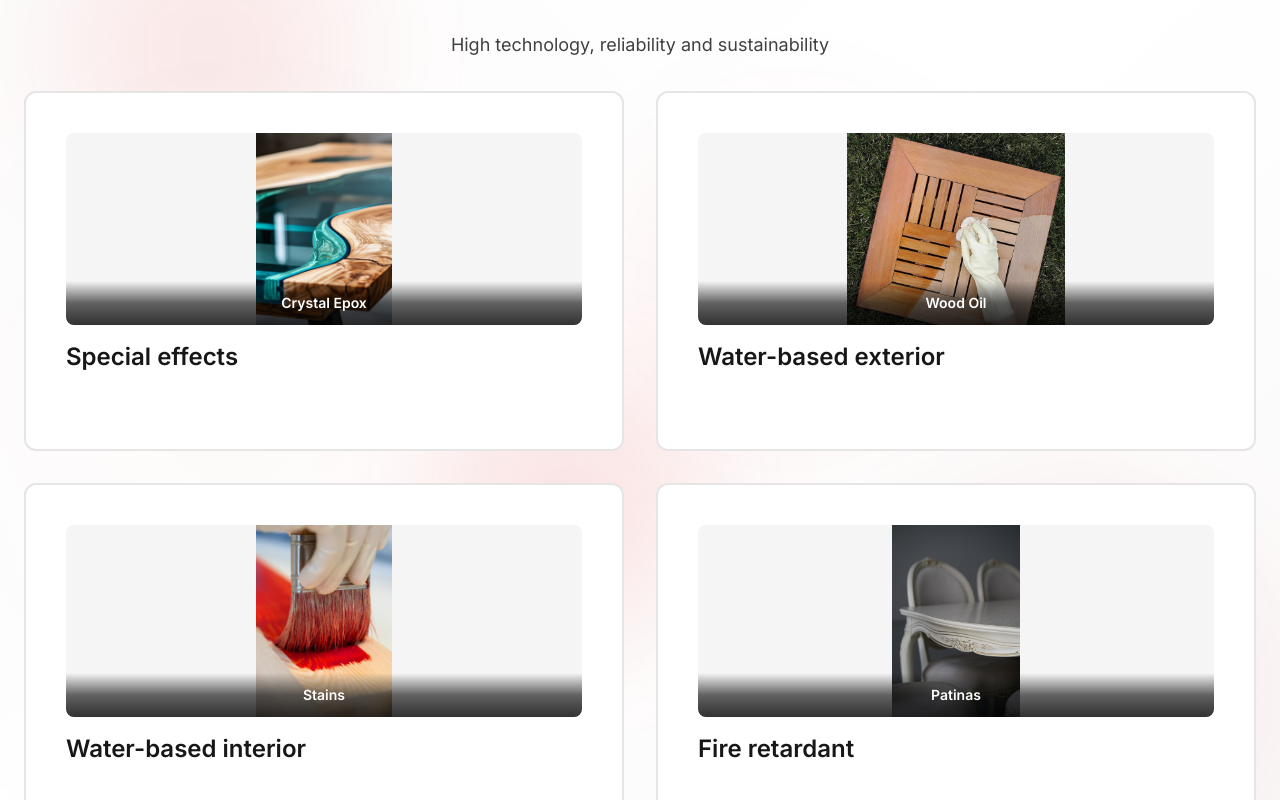
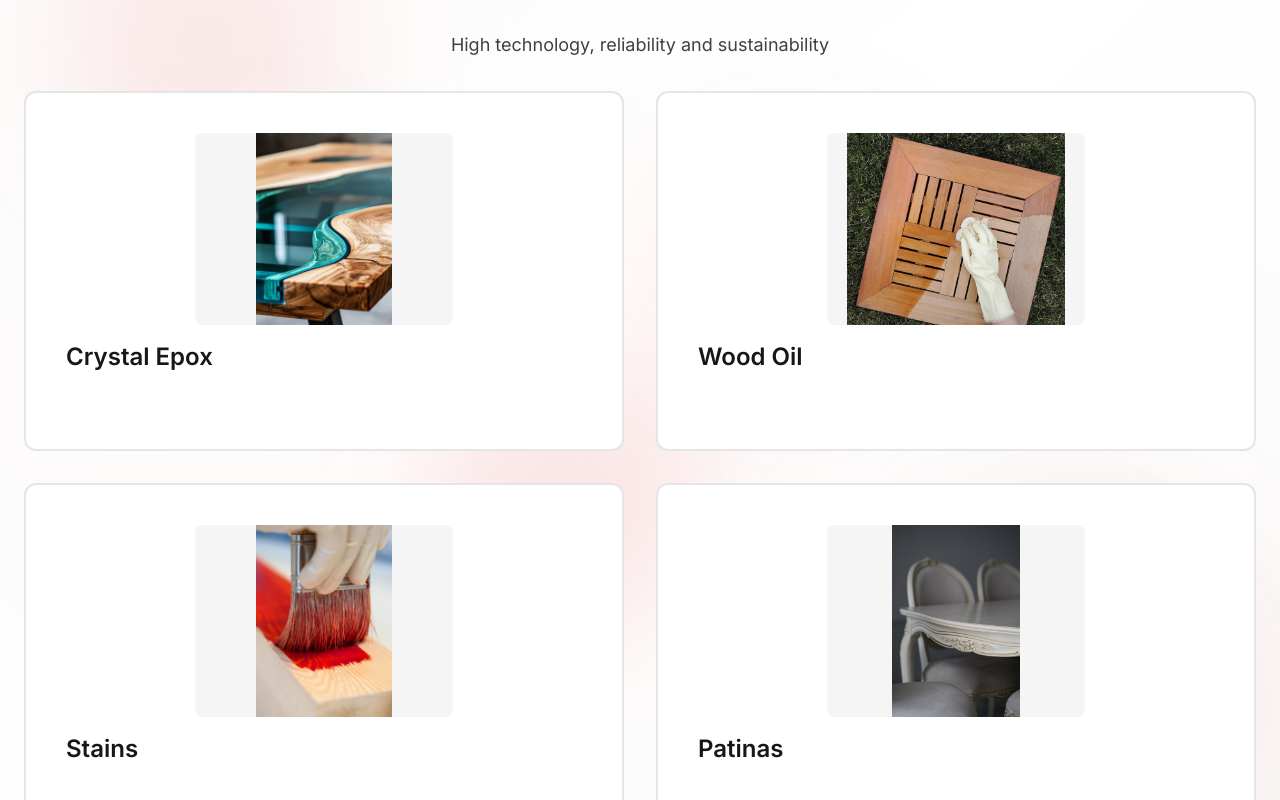
Before and after one commit to levonstepan/VerinLegno.am, a Next.js app: page / in a window 1280 px wide. Shown: the part 920-1720 px from the top of the page. Built offline with nearby package versions, Linux system fonts and the light colour scheme.

Commit message:
Make catalogue image frames narrower (half width) and display catalogue names below images

```diff
--- a/app/components/Products.tsx
+++ b/app/components/Products.tsx
@@ -35,6 +35,16 @@ export function Products({
 }) {
   const [hoveredIndex, setHoveredIndex] = useState<number | null>(null);
   const displayedItems = showAll ? content.items : content.items.slice(0, 4);
+
+  // Helper function to get catalogue name from image path
+  const getCatalogueName = (imagePath: string | undefined): string => {
+    if (!imagePath) return '';
+    if (imagePath.includes('Crystal Epox')) return 'Crystal Epox';
+    if (imagePath.includes('Wood oil')) return 'Wood Oil';
+    if (imagePath.includes('Stains')) return 'Stains';
+    if (imagePath.includes('Patinas')) return 'Patinas';
+    return '';
+  };
 
   return (
     <section id="products" className="pt-8 md:pt-12 pb-4 md:pb-6 bg-white relative overflow-hidden">
@@ -82,23 +92,16 @@ export function Products({
 
                 {/* Catalogue Image or Icon */}
                 {item.image ? (
-                  <div className={`relative z-10 mb-4 ${showAll ? 'h-32' : 'h-40 md:h-48'} rounded-lg overflow-hidden bg-neutral-100 flex items-center justify-center`}>
+                  <div className="relative z-10 mb-4 flex justify-center">
+                    <div className={`${showAll ? 'w-1/2' : 'w-1/2'} ${showAll ? 'h-32' : 'h-40 md:h-48'} rounded-lg overflow-hidden bg-neutral-100 flex items-center justify-center`}>
                       <Image
                         src={item.image}
                         alt={item.name}
                         width={400}
                         height={300}
                         className="w-full h-full object-contain group-hover:scale-105 transition-transform duration-300"
-                      sizes="(max-width: 768px) 50vw, 25vw"
+                        sizes="(max-width: 768px) 25vw, 12.5vw"
                       />
-                    {/* Catalogue name at bottom */}
-                    <div className="absolute bottom-0 left-0 right-0 bg-gradient-to-t from-black/80 via-black/60 to-transparent p-3">
-                      <p className="text-white text-sm font-semibold text-center">
-                        {item.image.includes('Crystal Epox') ? 'Crystal Epox' :
-                         item.image.includes('Wood oil') ? 'Wood Oil' :
-                         item.image.includes('Stains') ? 'Stains' :
-                         item.image.includes('Patinas') ? 'Patinas' : ''}
-                      </p>
                     </div>
                   </div>
                 ) : (
@@ -110,7 +113,7 @@ export function Products({
                 {/* Content */}
                 <div className="relative z-10">
                   <h3 className={`font-semibold ${showAll ? 'text-lg' : 'text-xl md:text-2xl'} mb-2 group-hover:text-[#D70000] transition-colors duration-300`}>
-                    {item.name}
+                    {item.image ? getCatalogueName(item.image) : item.name}
                   </h3>
                   {item.desc && (
                     <p className="text-sm text-neutral-600 group-hover:text-neutral-700 transition-colors">
```
Lines whose indentation alone changed are shown as unchanged.
